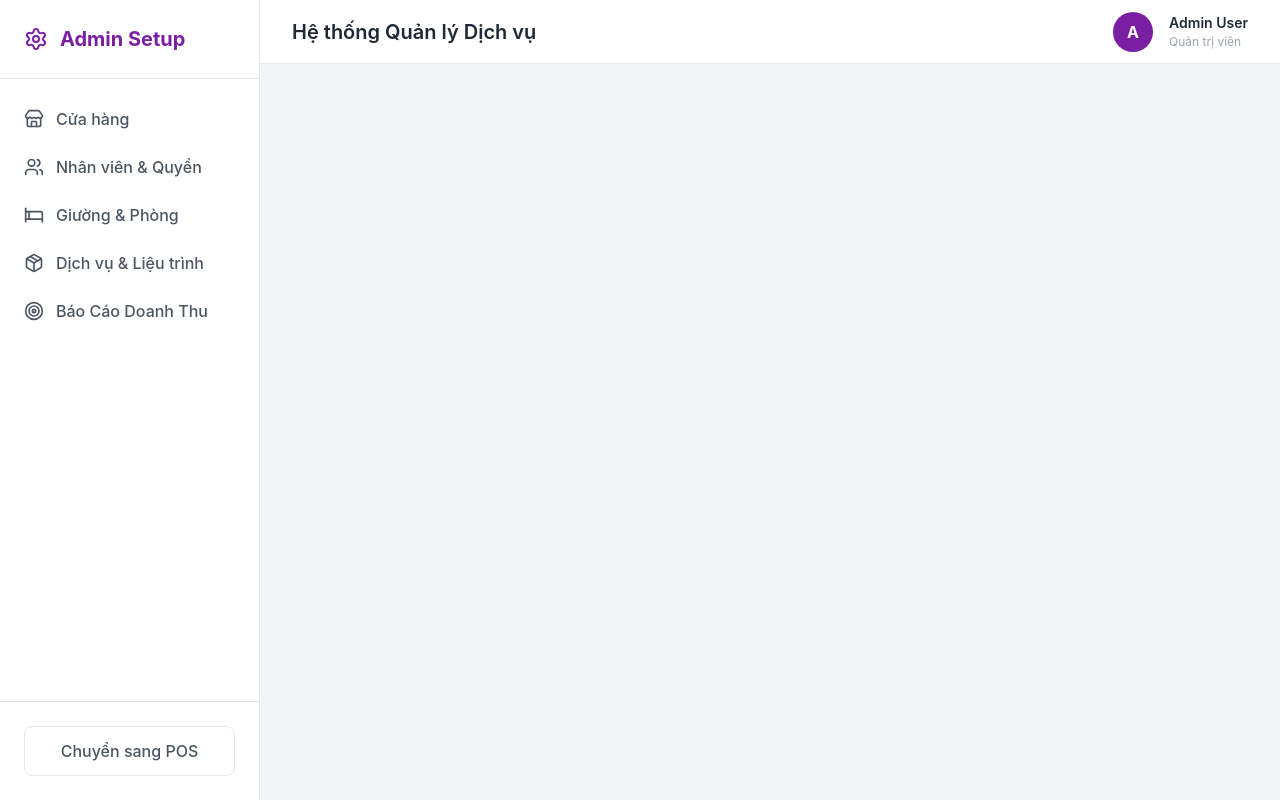
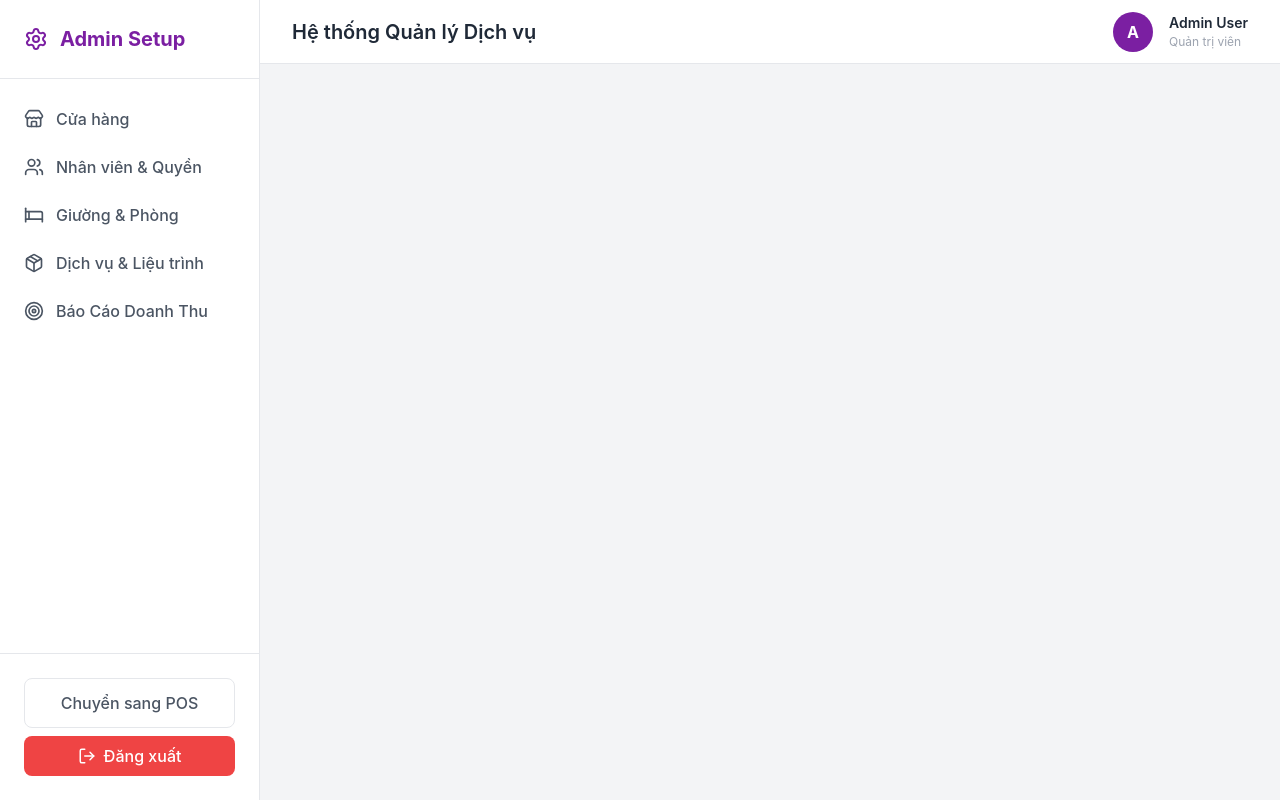
Before and after one commit to qlady79nt-nt/quan-ly-dich-vu, a React (Vite) app: page /admin in a window 1280 px wide. Built offline with nearby package versions, Linux system fonts and the light colour scheme.

Commit message:
Add Logout buttons

```diff
--- a/src/components/AdminLayout.tsx
+++ b/src/components/AdminLayout.tsx
@@ -1,5 +1,5 @@
 import { Outlet, Link, useLocation } from 'react-router-dom';
-import { Store, Users, Settings, Bed, Package, Target } from 'lucide-react';
+import { Store, Users, Settings, Bed, Package, Target, LogOut } from 'lucide-react';
 
 const AdminLayout = () => {
   const location = useLocation();
@@ -35,9 +35,12 @@ const AdminLayout = () => {
             );
           })}
         </nav>
-        <div style={{ padding: '1.5rem', borderTop: '1px solid var(--border-color)' }}>
+        <div style={{ padding: '1.5rem', borderTop: '1px solid var(--border-color)', display: 'flex', flexDirection: 'column', gap: '0.5rem' }}>
           <Link to="/pos/monitor" className="btn-secondary" style={{ display: 'block', textAlign: 'center', width: '100%' }}>
             Chuyển sang POS
+          </Link>
+          <Link to="/login" className="btn-danger" style={{ display: 'flex', alignItems: 'center', justifyContent: 'center', gap: '0.5rem', textDecoration: 'none', width: '100%' }}>
+            <LogOut size={18} /> Đăng xuất
           </Link>
         </div>
       </aside>
--- a/src/components/POSLayout.tsx
+++ b/src/components/POSLayout.tsx
@@ -1,5 +1,5 @@
 import { Outlet, Link, useLocation } from 'react-router-dom';
-import { MonitorPlay, FileText, CalendarClock, PackageOpen } from 'lucide-react';
+import { MonitorPlay, FileText, CalendarClock, PackageOpen, LogOut } from 'lucide-react';
 
 const POSLayout = () => {
   const location = useLocation();
@@ -41,9 +41,12 @@ const POSLayout = () => {
             );
           })}
         </nav>
-        <div style={{ padding: '1.5rem', borderTop: '1px solid rgba(255,255,255,0.1)' }}>
+        <div style={{ padding: '1.5rem', borderTop: '1px solid rgba(255,255,255,0.1)', display: 'flex', flexDirection: 'column', gap: '1rem' }}>
           <Link to="/admin/shop" style={{ color: '#9ca3af', textDecoration: 'none', fontSize: '0.875rem' }}>
             ← Về Admin
+          </Link>
+          <Link to="/login" style={{ color: 'var(--danger-color)', textDecoration: 'none', fontSize: '0.875rem', display: 'flex', alignItems: 'center', gap: '0.5rem' }}>
+            <LogOut size={16} /> Đăng xuất
           </Link>
         </div>
       </aside>
--- a/src/components/SuperAdminLayout.tsx
+++ b/src/components/SuperAdminLayout.tsx
@@ -1,5 +1,5 @@
 import { Outlet, Link, useLocation } from 'react-router-dom';
-import { Store, ShieldCheck, Activity } from 'lucide-react';
+import { Store, ShieldCheck, Activity, LogOut } from 'lucide-react';
 
 const SuperAdminLayout = () => {
   const location = useLocation();
@@ -40,6 +40,11 @@ const SuperAdminLayout = () => {
             );
           })}
         </nav>
+        <div style={{ padding: '1.5rem', borderTop: '1px solid rgba(255,255,255,0.1)' }}>
+          <Link to="/login" style={{ color: 'var(--danger-color)', textDecoration: 'none', fontSize: '0.875rem', display: 'flex', alignItems: 'center', gap: '0.5rem' }}>
+            <LogOut size={16} /> Đăng xuất
+          </Link>
+        </div>
       </aside>
 
       <main className="main-content" style={{ backgroundColor: '#f3f4f6' }}>
```
